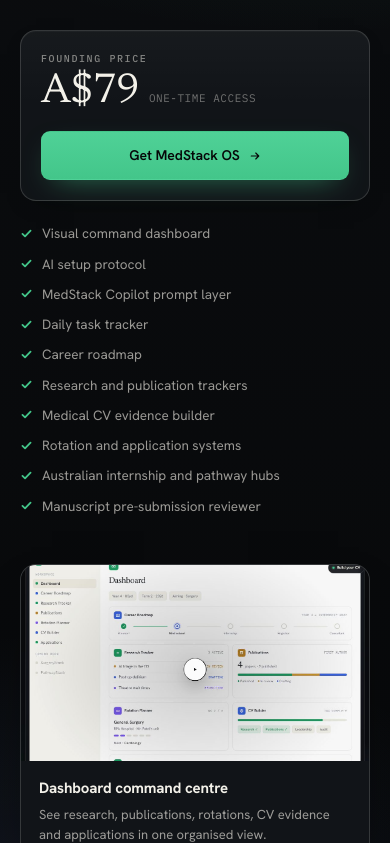
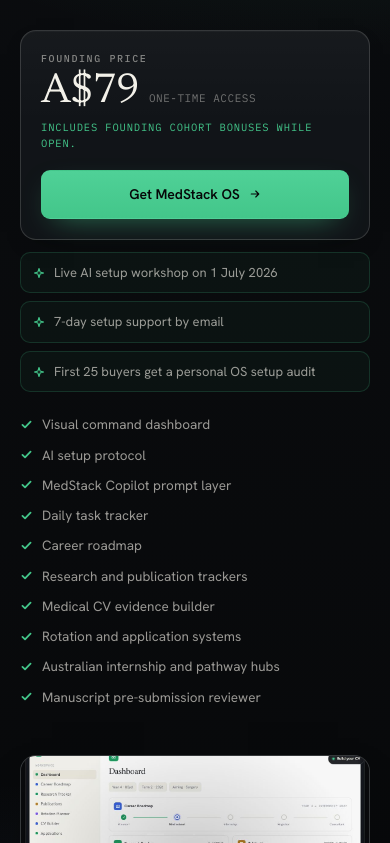
Before and after one commit to furqanahm/themedstack-site, a React (Vite) app: page / in a window 390 px wide. Shown: the part 2901-3744 px from the top of the page. Built offline with nearby package versions, Linux system fonts and the light colour scheme.

Commit message:
Improve MedStack OS founding offer

```diff
--- a/src/components/MedStackOSFaq.jsx
+++ b/src/components/MedStackOSFaq.jsx
@@ -18,6 +18,14 @@
   {
     q: "What happens after purchase?",
     a: "You receive the paid Notion template link and duplicate it into your own workspace. Once duplicated, your copy is yours to edit and customise.",
+  },
+  {
+    q: "What are the founding cohort bonuses?",
+    a: "Founding buyers get access to the 1 July 2026 live AI setup workshop, 7-day setup support by email, future v1 updates while founding access is open, and the first 25 buyers can request a simple personal OS setup audit.",
+  },
+  {
+    q: "Is the setup audit a medical career consulting call?",
+    a: "No. It is a practical setup review for your MedStack OS workspace: what to add first, how to organise your current stage, and which AI workflow to run. It is not medical, legal, university, hospital or college advice.",
   },
   {
     q: "Is this medical advice?",
--- a/src/components/MedStackOSPurchase.jsx
+++ b/src/components/MedStackOSPurchase.jsx
@@ -12,6 +12,12 @@
   "Rotation and application systems",
   "Australian internship and pathway hubs",
   "Manuscript pre-submission reviewer",
+];
+
+const FOUNDING = [
+  "Live AI setup workshop on 1 July 2026",
+  "7-day setup support by email",
+  "First 25 buyers get a personal OS setup audit",
 ];
 
 const PREVIEWS = [
@@ -60,10 +66,20 @@
                   <span>A$79</span>
                   <small>one-time access</small>
                 </div>
+                <div className="os-founding-note">Includes founding cohort bonuses while open.</div>
               </div>
               <a href={MEDSTACK_OS_CHECKOUT_URL} className="btn btn-green">
                 Get MedStack OS <Icon name="arrow" size={12} color="var(--graphite-0)" />
               </a>
+            </div>
+
+            <div className="os-founding-bonuses" aria-label="Founding cohort bonuses">
+              {FOUNDING.map((item) => (
+                <div key={item}>
+                  <Icon name="spark" size={12} color="var(--green)" />
+                  <span>{item}</span>
+                </div>
+              ))}
             </div>
 
             <div className="os-includes">
--- a/src/components/MedStackOfferStack.jsx
+++ b/src/components/MedStackOfferStack.jsx
@@ -49,17 +49,36 @@
 ];
 
 const BONUSES = [
-  "MedStack OS Lite free dashboard",
-  "First 30-minute setup guide",
-  "Weekly execution tracker",
-  "Templates and scripts vault",
+  "Live AI setup workshop on 1 July 2026",
+  "7-day founding buyer email support",
+  "First 25 buyers: personal OS setup audit",
+  "Weekly execution tracker and setup guide",
   "Future v1 updates while founding access is open",
+  "ResearchStack Starter founder discount when it opens",
 ];
 
 const SIGNALS = [
   "Fast first win: duplicate, set your stage, add one project, run one prompt.",
   "Medical-specific: CV, research, rotations and applications in one system.",
   "Australia-aware: internship and pathway resources built around local medical career decisions.",
+];
+
+const COHORT = [
+  {
+    label: "LIVE WORKSHOP",
+    title: "AI setup session",
+    body: "A live walkthrough on 1 July 2026 showing how to duplicate the OS, connect your AI workflow, and run the daily update system.",
+  },
+  {
+    label: "SUPPORT",
+    title: "7-day founding help",
+    body: "Email support for setup questions, broken access, and getting your first CV, research and application items into the system.",
+  },
+  {
+    label: "CAPPED BONUS",
+    title: "First 25: setup audit",
+    body: "Send your current stage, goals and workspace screenshot. Get a simple setup note showing what to fix first.",
+  },
 ];
 
 export default function MedStackOfferStack() {
@@ -128,6 +147,16 @@
             </div>
           </div>
 
+          <div className="cohort-bonus-grid">
+            {COHORT.map((item) => (
+              <article key={item.title}>
+                <div className="rx-label">{item.label}</div>
+                <h3>{item.title}</h3>
+                <p>{item.body}</p>
+              </article>
+            ))}
+          </div>
+
           <div className="offer-signal-row" aria-label="Why the offer is different">
             {SIGNALS.map((signal) => (
               <div key={signal}>
@@ -145,13 +174,13 @@
             </article>
             <article>
               <span>v1.1</span>
-              <strong>AI workflow expansion</strong>
-              <em>Price increases</em>
+              <strong>After cohort bonuses close</strong>
+              <em>A$99-A$149</em>
             </article>
             <article>
               <span>v1.2</span>
-              <strong>ResearchStack bridge</strong>
-              <em>Bundle tier</em>
+              <strong>ResearchStack bundle</strong>
+              <em>A$299+</em>
             </article>
           </div>
 
--- a/src/styles.css
+++ b/src/styles.css
@@ -806,6 +806,34 @@
   letter-spacing: 0.05em;
   text-transform: uppercase;
 }
+.os-founding-note {
+  margin-top: 7px;
+  color: var(--green);
+  font-family: var(--font-mono);
+  font-size: 10.5px;
+  letter-spacing: 0.08em;
+  text-transform: uppercase;
+}
+.os-founding-bonuses {
+  display: grid;
+  grid-template-columns: 1fr;
+  gap: 8px;
+  margin-top: 12px;
+}
+.os-founding-bonuses div {
+  display: flex;
+  align-items: center;
+  gap: 9px;
+  padding: 10px 12px;
+  border: 1px solid rgba(67, 198, 138, 0.18);
+  border-radius: 10px;
+  background: rgba(67, 198, 138, 0.045);
+  color: var(--ink-dim);
+  font-size: 13px;
+}
+.os-founding-bonuses svg {
+  flex: none;
+}
 .os-includes {
   display: grid;
   grid-template-columns: 1fr 1fr;
@@ -1983,6 +2011,32 @@
   background: rgba(6, 7, 8, 0.26);
   font-size: 12.5px;
 }
+.cohort-bonus-grid {
+  display: grid;
+  grid-template-columns: repeat(3, 1fr);
+  gap: 12px;
+  margin-top: 16px;
+}
+.cohort-bonus-grid article {
+  padding: 18px;
+  border: 1px solid rgba(67, 198, 138, 0.2);
+  border-radius: 16px;
+  background:
+    radial-gradient(240px 120px at 82% 0%, rgba(67, 198, 138, 0.12), transparent 70%),
+    rgba(6, 7, 8, 0.32);
+}
+.cohort-bonus-grid h3 {
+  margin: 9px 0 0;
+  color: var(--paper);
+  font-size: 18px;
+  letter-spacing: -0.012em;
+}
+.cohort-bonus-grid p {
+  margin: 7px 0 0;
+  color: var(--ink-dim);
+  font-size: 12.8px;
+  line-height: 1.55;
+}
 .offer-signal-row {
   display: grid;
   grid-template-columns: repeat(3, 1fr);
@@ -2075,6 +2129,7 @@
 @media (max-width: 860px) {
   .offer-stack-header,
   .bonus-strip,
+  .cohort-bonus-grid,
   .pricing-step-row,
   .offer-signal-row,
   .ai-mechanism-strip {
```
